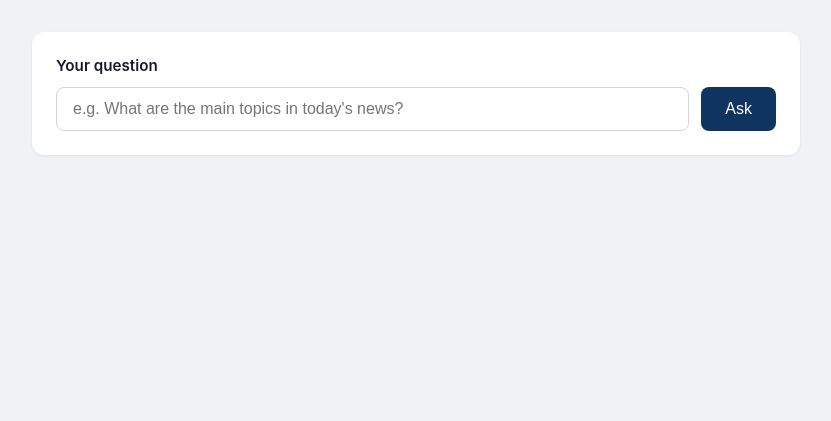
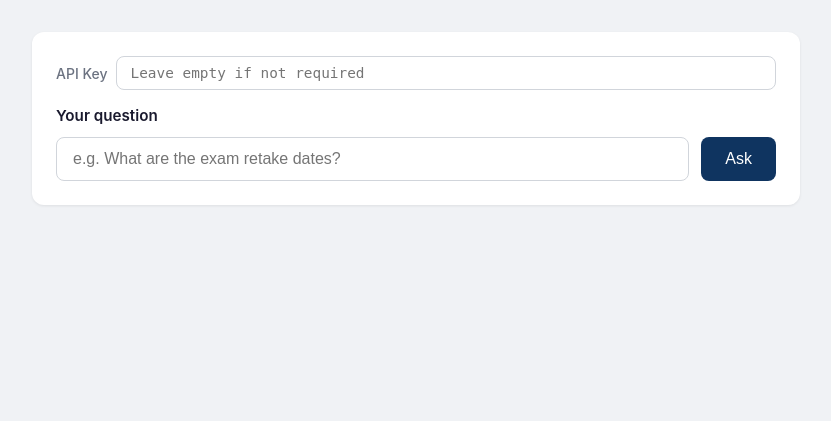
Before and after one commit to krevetka-is-afk/Intelligent-Assistant-for-Educational-Institutions, a Python web app: template src/server/templates/index.html in a window 1280 px wide. Shown: the part 125-546 px from the top of the page, without its empty margins (224-1055 px from the left). Run offline with Jinja, Linux system fonts and the light colour scheme; the template is opened without the code that fills it, so the values that code supplies are empty.

Commit message:
feat: web UI with API key, OCR fix, docker pids_limit (Day 18)
- index.html: add API key input field, pass X-API-Key header in fetch
- main.py: allow X-API-Key in CORS allowed headers
- common.py: fix OCR for bytes/BytesIO image payloads from Telegram
- docker-compose.yaml: increase pids_limit 120→512 for ChromaDB Rust backend

```diff
--- a/docker-compose.yaml
+++ b/docker-compose.yaml
@@ -43,7 +43,7 @@ services:
       - seccomp=./security/seccomp/default.json
     cap_drop:
       - ALL
-    pids_limit: 120
+    pids_limit: 512
     restart: unless-stopped
     healthcheck:
       test:
--- a/src/server/app/main.py
+++ b/src/server/app/main.py
@@ -53,7 +53,7 @@ app.add_middleware(
     ],
     allow_credentials=True,
     allow_methods=["GET", "POST"],
-    allow_headers=["Content-Type"],
+    allow_headers=["Content-Type", "X-API-Key"],
 )
 
 
--- a/src/server/templates/index.html
+++ b/src/server/templates/index.html
@@ -322,13 +322,22 @@
 
 <main>
     <div class="question-card">
+        <div class="api-key-row">
+            <label for="api-key-input">API Key</label>
+            <input
+                type="password"
+                id="api-key-input"
+                placeholder="Leave empty if not required"
+                autocomplete="off"
+            />
+        </div>
         <label for="question-input">Your question</label>
         <form id="ask-form" class="input-row">
             <input
                 type="text"
                 id="question-input"
                 name="question"
-                placeholder="e.g. What are the main topics in today's news?"
+                placeholder="e.g. What are the exam retake dates?"
                 autocomplete="off"
                 required
             />
@@ -366,6 +375,7 @@
 <script>
     const form = document.getElementById("ask-form");
     const input = document.getElementById("question-input");
+    const apiKeyInput = document.getElementById("api-key-input");
     const submitBtn = document.getElementById("submit-btn");
     const answerSection = document.getElementById("answer-section");
     const answerText = document.getElementById("answer-text");
@@ -401,11 +411,13 @@
         submitBtn.innerHTML = '<span class="spinner"></span>Thinking...';
 
         try {
+            const apiKey = apiKeyInput.value.trim();
+            const headers = { "Content-Type": "application/json" };
+            if (apiKey) headers["X-API-Key"] = apiKey;
+
             const res = await fetch("/ask", {
                 method: "POST",
-                headers: {
-                    "Content-Type": "application/json",
-                },
+                headers,
                 body: JSON.stringify({ question }),
             });
 
```
Also changed, not shown: src/bot/handlers/common.py (+10 -0 lines).
